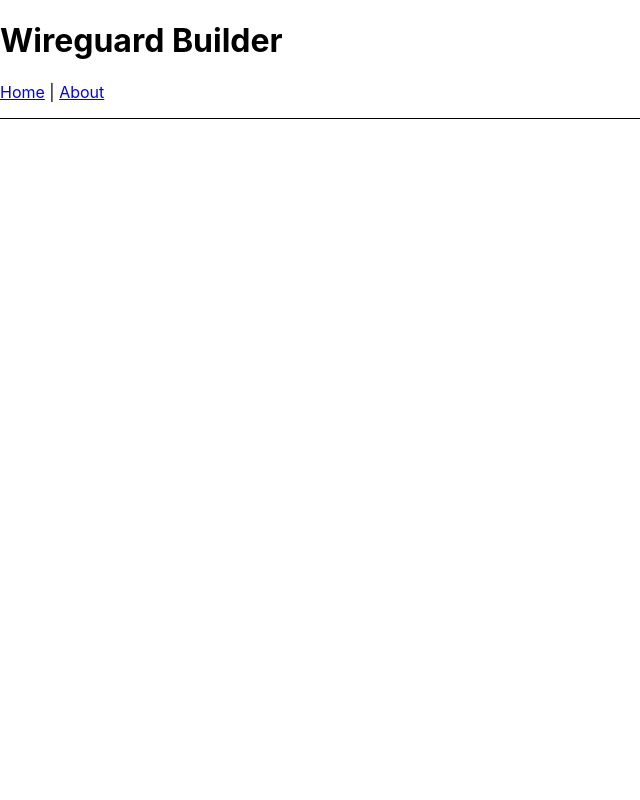
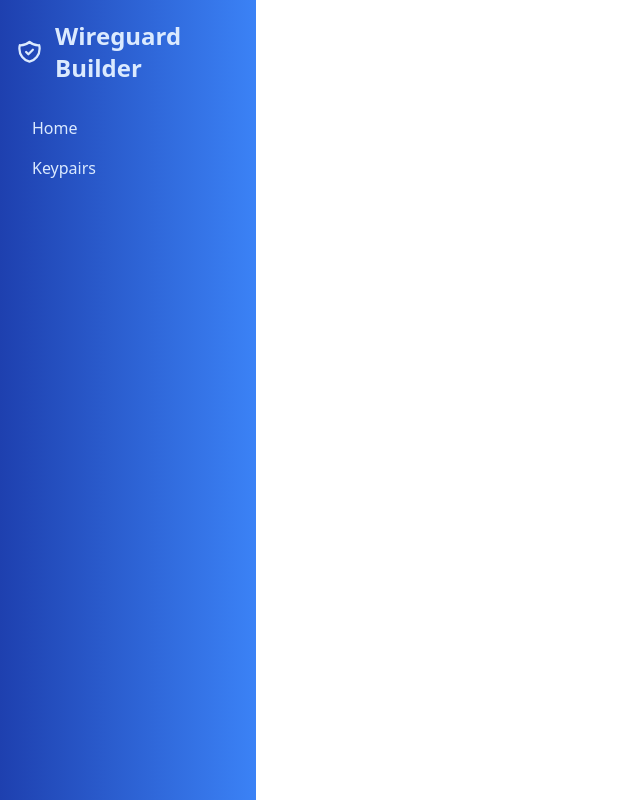
Before and after one commit to mkapra/wireguard-builder, a React (Create React App) app in the folder client/: page / in a window 1280 px wide. Shown: the whole page, without its empty margins (0-640 px from the left). Built offline with nearby package versions, Linux system fonts and the light colour scheme.

Commit message:
[Client] Add Keypair

```diff
--- /dev/null
+++ b/client/postcss.config.js
@@ -0,0 +1,6 @@
+module.exports = {
+  plugins: {
+    tailwindcss: {},
+    autoprefixer: {},
+  },
+}
--- a/client/src/App.js
+++ b/client/src/App.js
@@ -1,20 +1,14 @@
-import { Outlet, Link } from 'react-router-dom';
+import { Outlet } from "react-router-dom";
+
+import Navbar from "./Navbar";
 
 function App() {
   return (
-    <div className="App">
-      <h1>Wireguard Builder</h1>
-
-      <nav style={{
-        borderBottom: "solid 1px",
-        paddingBottom: "1rem"
-        }}
-      >
-        <Link to="/">Home</Link> | { " " }
-        <Link to="/about">About</Link>
-      </nav>
-
-      <Outlet />
+    <div className="App flex overflow-hidden h-screen">
+      <Navbar />
+      <div className="p-10 flex-1 overflow-y-auto">
+        <Outlet />
+      </div>
     </div>
   );
 }
--- /dev/null
+++ b/client/src/KeypairList.js
@@ -0,0 +1,32 @@
+import { useQuery, gql } from "@apollo/client";
+
+import Table from "./Table";
+
+const GET_KEYPAIRS = gql`
+  query Query {
+    keypairs {
+      id
+      public_key
+    }
+  }
+`;
+
+const KeypairList = () => {
+  const { loading, error, data } = useQuery(GET_KEYPAIRS);
+
+  if (loading) return <p>Loading...</p>;
+  if (error) return <p>Error :(</p>;
+
+  return (
+    <div>
+      <h2 className="text-3xl mb-4">Keypairs</h2>
+      <Table
+        headings={["ID", "Public Key"]}
+        data={data.keypairs}
+        actions={true}
+      />
+    </div>
+  );
+};
+
+export default KeypairList;
--- /dev/null
+++ b/client/src/Navbar.js
@@ -0,0 +1,43 @@
+import { Link } from "react-router-dom";
+
+const Navbar = () => {
+  return (
+    <div className="bg-gradient-to-r from-blue-800 to-blue-500 w-64 space-y-6 px-4 min-h-screen">
+      {/* logo */}
+      <a href="#" className="mt-5 flex items-center text-blue-100 space-x-3">
+        <svg
+          xmlns="http://www.w3.org/2000/svg"
+          className="h-8 w-8"
+          fill="none"
+          viewBox="0 0 24 24"
+          stroke="currentColor"
+        >
+          <path
+            strokeLinecap="round"
+            strokeLinejoin="round"
+            strokeWidth="2"
+            d="M9 12l2 2 4-4m5.618-4.016A11.955 11.955 0 0112 2.944a11.955 11.955 0 01-8.618 3.04A12.02 12.02 0 003 9c0 5.591 3.824 10.29 9 11.622 5.176-1.332 9-6.03 9-11.622 0-1.042-.133-2.052-.382-3.016z"
+          />
+        </svg>
+        <span className="text-2xl font-extrabold">Wireguard Builder</span>
+      </a>
+
+      <nav className="flex flex-col text-blue-100 ">
+        <Link
+          to="/"
+          className="py-2 px-4 transition delay-75 hover:bg-orange-400 hover:text-gray-800 rounded"
+        >
+          Home
+        </Link>
+        <Link
+          to="/keypairs"
+          className="py-2 px-4 transition delay-75 hover:bg-orange-400 hover:text-blue-800 rounded"
+        >
+          Keypairs
+        </Link>
+      </nav>
+    </div>
+  );
+};
+
+export default Navbar;
--- /dev/null
+++ b/client/src/Table.js
@@ -0,0 +1,57 @@
+const Table = ({ headings, data, actions }) => {
+  // Loop over data and create a row for each item
+  return (
+    <table className="border border-collapse w-full">
+      <thead>
+        {headings.map((heading) => (
+          <th className="border border-collapse" key={heading}>
+            {heading}
+          </th>
+        ))}
+        {actions && <th className="border border-collapse">Actions</th>}
+      </thead>
+      <tbody>
+        {data.map((row) => (
+          <tr key={row.id}>
+            {/* iterate over object to get the values as table data */}
+            {Object.entries(row).map(
+              ([key, value]) =>
+                //skip value if value starts with __
+                !key.startsWith("_") && (
+                  <td
+                    className="border border-collapse p-2 text-center"
+                    key={value}
+                  >
+                    {value}
+                  </td>
+                )
+            )}
+
+            {actions && (
+              <td className="border border-collapse p-2 text-center">
+                <button className="bg-red-500 hover:bg-red-700 text-white font-bold py-2 px-4 rounded">
+                  <svg
+                    xmlns="http://www.w3.org/2000/svg"
+                    class="h-6 w-6"
+                    fill="none"
+                    viewBox="0 0 24 24"
+                    stroke="currentColor"
+                  >
+                    <path
+                      stroke-linecap="round"
+                      stroke-linejoin="round"
+                      stroke-width="2"
+                      d="M19 7l-.867 12.142A2 2 0 0116.138 21H7.862a2 2 0 01-1.995-1.858L5 7m5 4v6m4-6v6m1-10V4a1 1 0 00-1-1h-4a1 1 0 00-1 1v3M4 7h16"
+                    />
+                  </svg>
+                </button>
+              </td>
+            )}
+          </tr>
+        ))}
+      </tbody>
+    </table>
+  );
+};
+
+export default Table;
--- a/client/src/index.css
+++ b/client/src/index.css
@@ -1,13 +1,3 @@
-body {
-  margin: 0;
-  font-family: -apple-system, BlinkMacSystemFont, 'Segoe UI', 'Roboto', 'Oxygen',
-    'Ubuntu', 'Cantarell', 'Fira Sans', 'Droid Sans', 'Helvetica Neue',
-    sans-serif;
-  -webkit-font-smoothing: antialiased;
-  -moz-osx-font-smoothing: grayscale;
-}
-
-code {
-  font-family: source-code-pro, Menlo, Monaco, Consolas, 'Courier New',
-    monospace;
-}
+@tailwind base;
+@tailwind components;
+@tailwind utilities;
--- a/client/src/index.js
+++ b/client/src/index.js
@@ -1,20 +1,32 @@
-import React from 'react';
-import ReactDOM from 'react-dom';
-import { BrowserRouter, Routes, Route } from 'react-router-dom';
+import React from "react";
+import ReactDOM from "react-dom";
+import { BrowserRouter, Routes, Route } from "react-router-dom";
+import {
+  ApolloClient,
+  InMemoryCache,
+  ApolloProvider,
+} from "@apollo/client";
 
-import './index.css';
-import App from './App';
-import About from './About';
+import "./index.css";
+import App from "./App";
+import KeypairList from "./KeypairList";
+
+const client = new ApolloClient({
+  uri: "http://localhost:4000/graphql",
+  cache: new InMemoryCache(),
+});
 
 ReactDOM.render(
   <React.StrictMode>
-    <BrowserRouter>
-      <Routes>
-        <Route path="/" element={<App />} >
-          <Route path="/about" element={<About />} />
-        </Route>
-      </Routes>
-    </BrowserRouter>
+    <ApolloProvider client={client}>
+      <BrowserRouter>
+        <Routes>
+          <Route path="/" element={<App />}>
+            <Route path="/keypairs" element={<KeypairList />} />
+          </Route>
+        </Routes>
+      </BrowserRouter>
+    </ApolloProvider>
   </React.StrictMode>,
-  document.getElementById('root')
+  document.getElementById("root")
 );
--- /dev/null
+++ b/client/tailwind.config.js
@@ -0,0 +1,7 @@
+module.exports = {
+  content: ["./src/**/*.{js,jsx,ts,tsx}"],
+  theme: {
+    extend: {},
+  },
+  plugins: [],
+}
```
Also changed, not shown: client/package.json (+7 -0 lines), 1 other file (tests, documents, lock files or other folders).
